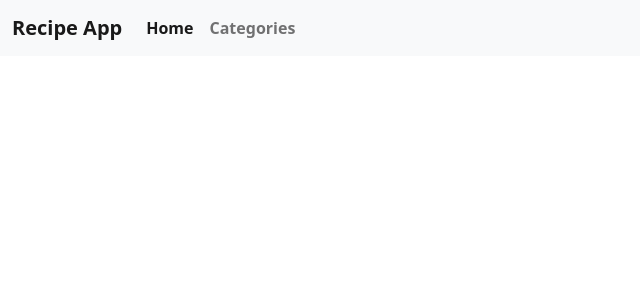
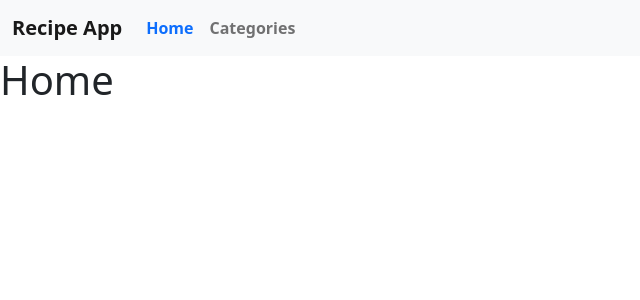
Before and after one commit to RavinduSathsara/recipe-app-react-js, a React (Create React App) app: page / in a window 1280 px wide. Shown: the top 300 px of the page, without its empty margins (0-640 px from the left). Built offline with nearby package versions, Linux system fonts and the light colour scheme.

Commit message:
Add Active items navbar

```diff
--- a/src/App.jsx
+++ b/src/App.jsx
@@ -9,7 +9,7 @@ const App = () => {
     <div>
       <AppNavBar />
       <Routes>
-        <Route path="/home" element={<Home />}></Route>
+        <Route path="/" element={<Home />}></Route>
         <Route path="/categories" element={<Categories />}></Route>
       </Routes>
     </div>
--- a/src/components/AppNavBar.jsx
+++ b/src/components/AppNavBar.jsx
@@ -1,11 +1,20 @@
-import React from "react";
+import React, { useState } from "react";
 import { Link } from "react-router-dom";
+
 const AppNavBar = () => {
+  const [active, setActive] = useState(0); // set active for nav items
+
   return (
     <div>
       <nav className="navbar navbar-expand-lg navbar-light bg-light fw-bold">
         <div className="container-fluid">
-          <Link className="navbar-brand" to="/home">
+          <Link
+            onClick={() => {
+              setActive(0);
+            }}
+            className="navbar-brand"
+            to="/"
+          >
             Recipe App
           </Link>
           <button
@@ -23,19 +32,32 @@ const AppNavBar = () => {
             <ul className="navbar-nav">
               <li className="nav-item">
                 <Link
-                  className="nav-link active"
+                  onClick={() => {
+                    setActive(0);
+                  }}
+                  className={
+                    active === 0 ? "nav-link active text-primary" : "nav-link"
+                  }
                   aria-current="page"
-                  to="/home"
+                  to="/"
                 >
                   Home
                 </Link>
               </li>
               <li className="nav-item">
-                <Link className="nav-link" to="/categories">
+                <Link
+                  onClick={() => {
+                    setActive(1);
+                  }}
+                  className={
+                    active === 1 ? "nav-link active text-primary" : "nav-link"
+                  }
+                  to="/categories"
+                >
                   Categories
                 </Link>
               </li>
-              <li className="nav-item">
+              <li>
                 <Link className="nav-link" to="#"></Link>
               </li>
             </ul>
```
